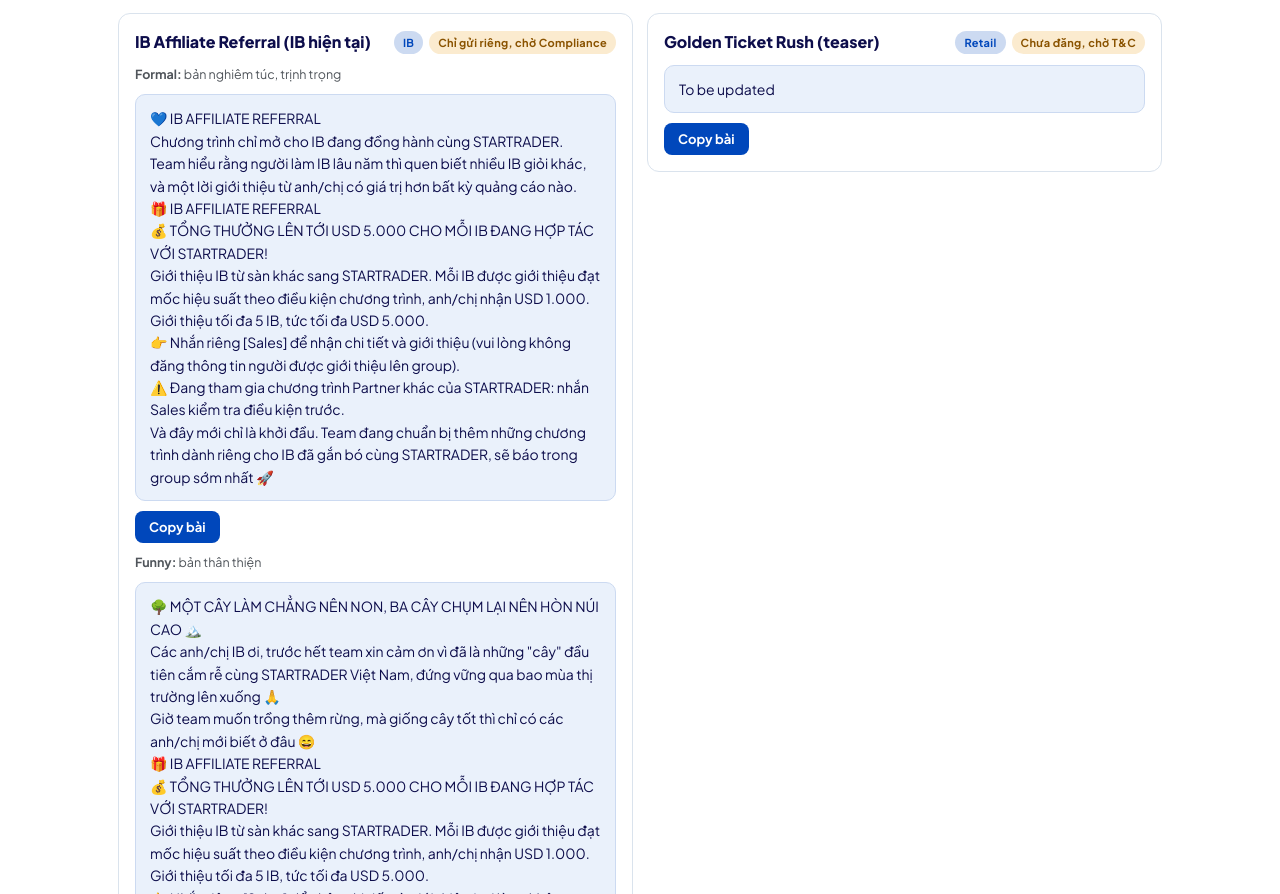
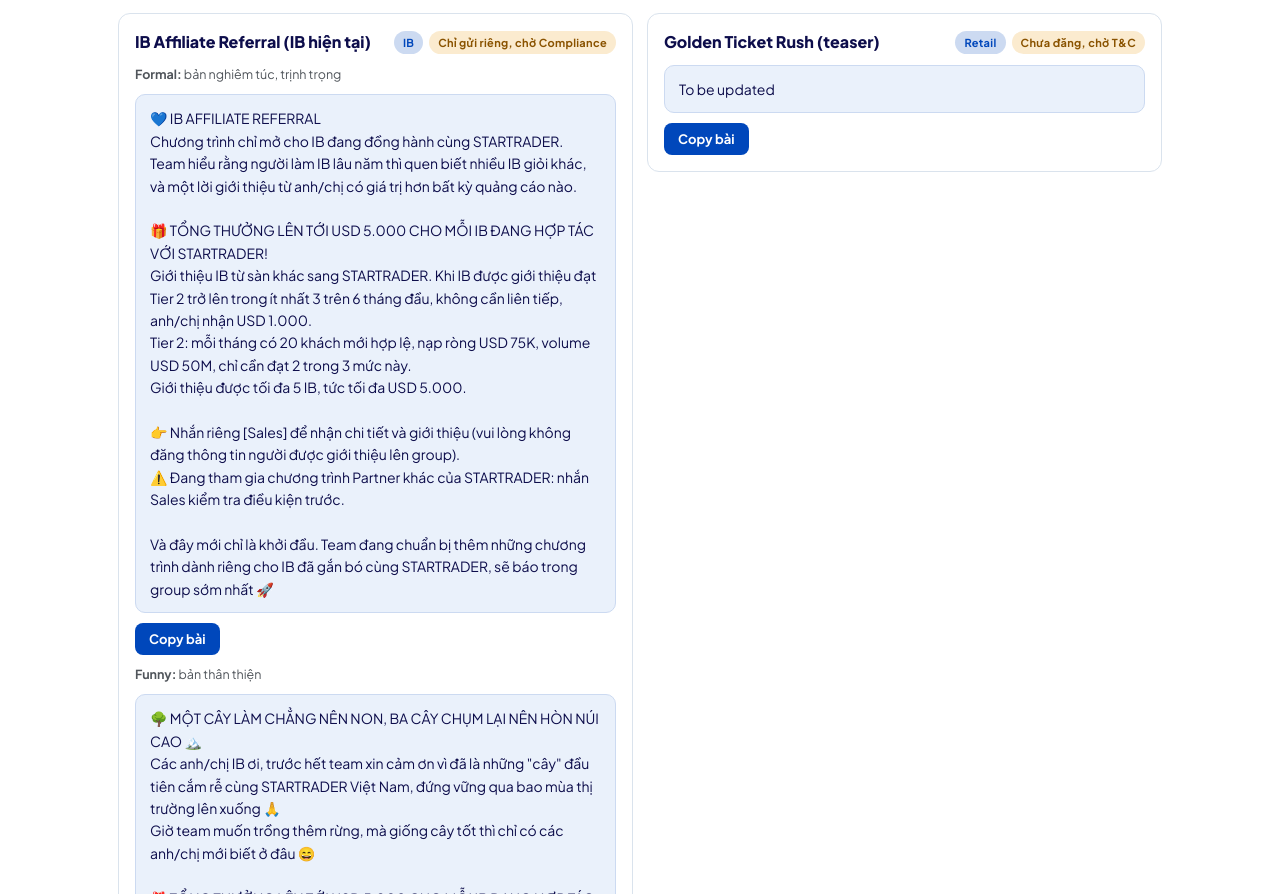
Before and after one commit to zynhuynh/STAR-VN-PROMOTION, a plain HTML site: page index.html in a window 1280 px wide. Shown: the part 5940-6834 px from the top of the page. Drawn offline with Linux system fonts and the light colour scheme.

Commit message:
Finalize IB Affiliate Referral templates (Formal and Funny)
Co-Authored-By: Claude Sonnet 5.5 <noreply@anthropic.com>
Claude-Session: https://claude.ai/code/session_01S5jo9wbdtGqbARViNCPoCp

```diff
--- a/index.html
+++ b/index.html
@@ -629,22 +629,30 @@ Nhắn riêng [Tên Sales / link liên hệ] để được tư vấn.</pre>
       <div class="small"><b>Formal:</b> bản nghiêm túc, trịnh trọng</div>
 <pre class="tpl" id="t7">💙 IB AFFILIATE REFERRAL
 Chương trình chỉ mở cho IB đang đồng hành cùng STARTRADER. Team hiểu rằng người làm IB lâu năm thì quen biết nhiều IB giỏi khác, và một lời giới thiệu từ anh/chị có giá trị hơn bất kỳ quảng cáo nào.
-🎁 IB AFFILIATE REFERRAL
-💰 TỔNG THƯỞNG LÊN TỚI USD 5.000 CHO MỖI IB ĐANG HỢP TÁC VỚI STARTRADER!
-Giới thiệu IB từ sàn khác sang STARTRADER. Mỗi IB được giới thiệu đạt mốc hiệu suất theo điều kiện chương trình, anh/chị nhận USD 1.000. Giới thiệu tối đa 5 IB, tức tối đa USD 5.000.
+
+🎁 TỔNG THƯỞNG LÊN TỚI USD 5.000 CHO MỖI IB ĐANG HỢP TÁC VỚI STARTRADER!
+Giới thiệu IB từ sàn khác sang STARTRADER. Khi IB được giới thiệu đạt Tier 2 trở lên trong ít nhất 3 trên 6 tháng đầu, không cần liên tiếp, anh/chị nhận USD 1.000.
+Tier 2: mỗi tháng có 20 khách mới hợp lệ, nạp ròng USD 75K, volume USD 50M, chỉ cần đạt 2 trong 3 mức này.
+Giới thiệu được tối đa 5 IB, tức tối đa USD 5.000.
+
 👉 Nhắn riêng [Sales] để nhận chi tiết và giới thiệu (vui lòng không đăng thông tin người được giới thiệu lên group).
 ⚠️ Đang tham gia chương trình Partner khác của STARTRADER: nhắn Sales kiểm tra điều kiện trước.
+
 Và đây mới chỉ là khởi đầu. Team đang chuẩn bị thêm những chương trình dành riêng cho IB đã gắn bó cùng STARTRADER, sẽ báo trong group sớm nhất 🚀</pre>
       <button class="copy" data-target="t7" type="button">Copy bài</button>
       <div class="small"><b>Funny:</b> bản thân thiện</div>
 <pre class="tpl" id="t8">🌳 MỘT CÂY LÀM CHẲNG NÊN NON, BA CÂY CHỤM LẠI NÊN HÒN NÚI CAO 🏔️
 Các anh/chị IB ơi, trước hết team xin cảm ơn vì đã là những "cây" đầu tiên cắm rễ cùng STARTRADER Việt Nam, đứng vững qua bao mùa thị trường lên xuống 🙏
 Giờ team muốn trồng thêm rừng, mà giống cây tốt thì chỉ có các anh/chị mới biết ở đâu 😄
-🎁 IB AFFILIATE REFERRAL
-💰 TỔNG THƯỞNG LÊN TỚI USD 5.000 CHO MỖI IB ĐANG HỢP TÁC VỚI STARTRADER!
-Giới thiệu IB từ sàn khác sang STARTRADER. Mỗi IB được giới thiệu đạt mốc hiệu suất theo điều kiện chương trình, anh/chị nhận USD 1.000. Giới thiệu tối đa 5 IB, tức tối đa USD 5.000.
+
+🎁 TỔNG THƯỞNG LÊN TỚI USD 5.000 CHO MỖI IB ĐANG HỢP TÁC VỚI STARTRADER!
+Giới thiệu IB từ sàn khác sang STARTRADER. Khi IB được giới thiệu đạt Tier 2 trở lên trong ít nhất 3 trên 6 tháng đầu, không cần liên tiếp, anh/chị nhận USD 1.000.
+Tier 2: mỗi tháng có 20 khách mới hợp lệ, nạp ròng USD 75K, volume USD 50M, chỉ cần đạt 2 trong 3 mức này.
+Giới thiệu được tối đa 5 IB, tức tối đa USD 5.000.
+
 👉 Nhắn riêng [Sales] để nhận chi tiết và giới thiệu (vui lòng không đăng thông tin người được giới thiệu lên group).
 ⚠️ Đang tham gia chương trình Partner khác của STARTRADER: nhắn Sales kiểm tra điều kiện trước.
+
 Và đây mới chỉ là khởi đầu. Team đang chuẩn bị thêm những chương trình dành riêng cho IB đã gắn bó cùng STARTRADER, sẽ báo trong group sớm nhất 🚀</pre>
       <button class="copy" data-target="t8" type="button">Copy bài</button>
     </div>
```
